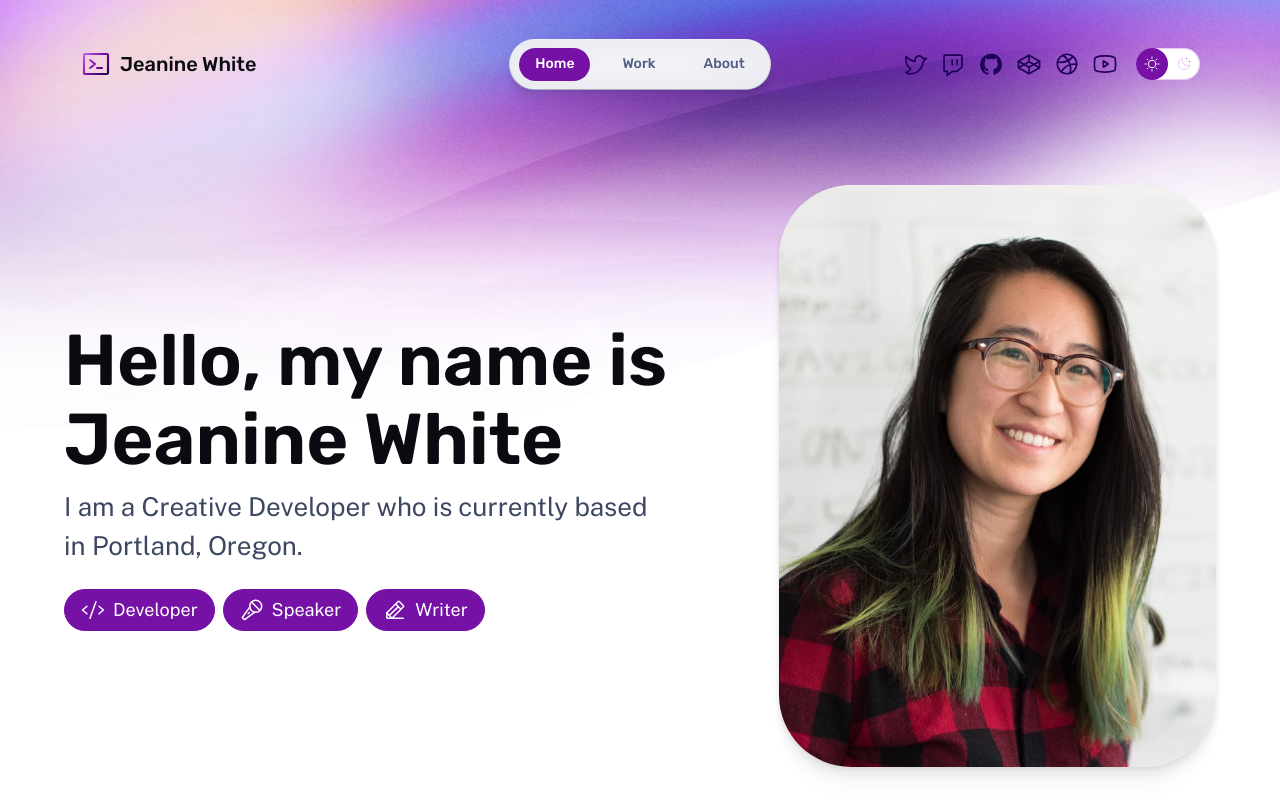
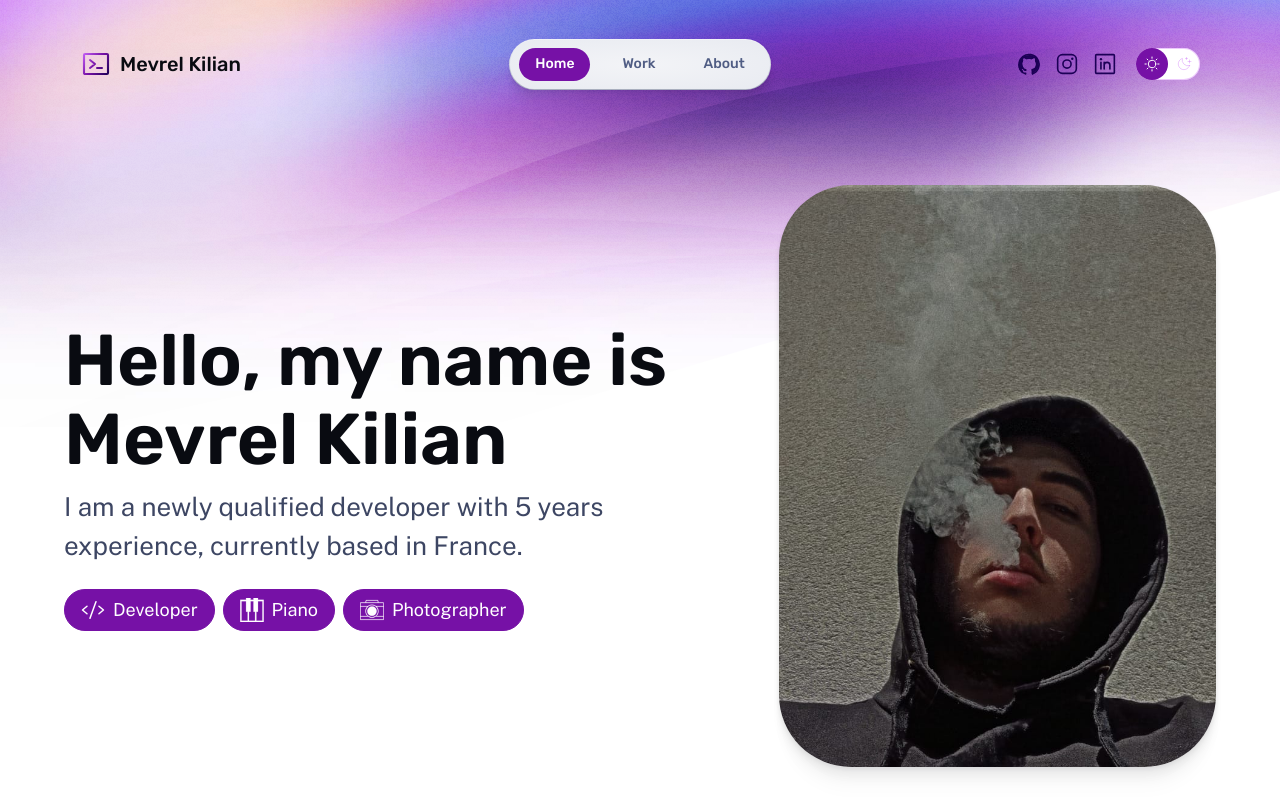
Before and after one commit to Redcroow/portfolio-pro, an Astro site: page / in a window 1280 px wide. Shown: the top 800 px of the page. Built offline with nearby package versions, Linux system fonts and the light colour scheme; Astro itself is replaced by a stand-in of ours.

Commit message:
feat(dev): begin update homepage add portrait update footer and header

```diff
--- a/package.json
+++ b/package.json
@@ -10,8 +10,8 @@
     "astro": "astro"
   },
   "dependencies": {
+    "@astrojs/check": "^0.4.1",
     "astro": "^4.3.3",
-    "@astrojs/check": "^0.4.1",
     "typescript": "^5.3.3"
   }
 }
--- a/src/components/Footer.astro
+++ b/src/components/Footer.astro
@@ -5,11 +5,7 @@ const currentYear = new Date().getFullYear();
 
 <footer>
 	<div class="group">
-		<p>
-			Designed & Developed in Portland with <a href="https://astro.build/">Astro</a>
-			<Icon icon="rocket-launch" size="1.2em" />
-		</p>
-		<p>&copy; {currentYear} Jeanine White</p>
+		<p>&copy; {currentYear} Mevrel Kilian</p>
 	</div>
 	<p class="socials">
 		<a href="https://twitter.com/me"> Twitter</a>
--- a/src/components/MainHead.astro
+++ b/src/components/MainHead.astro
@@ -7,8 +7,8 @@ interface Props {
 }
 
 const {
-	title = 'Jeanine White: Personal Site',
-	description = 'The personal site of Jeanine White',
+	title = 'Kilian Mevrel: Personal Site',
+	description = 'The personal site of Kilian Mevrel',
 } = Astro.props;
 ---
 
--- a/src/components/Nav.astro
+++ b/src/components/Nav.astro
@@ -12,12 +12,9 @@ const textLinks: { label: string; href: string }[] = [
 
 /** Icon links to social media — edit these with links to your profiles! */
 const iconLinks: { label: string; href: string; icon: keyof typeof iconPaths }[] = [
-	{ label: 'Twitter', href: 'https://twitter.com/me', icon: 'twitter-logo' },
-	{ label: 'Twitch', href: 'https://twitch.tv/me', icon: 'twitch-logo' },
 	{ label: 'GitHub', href: 'https://github.com/me', icon: 'github-logo' },
-	{ label: 'CodePen', href: 'https://codepen.io/me', icon: 'codepen-logo' },
-	{ label: 'dribbble', href: 'https://dribbble.com/me', icon: 'dribbble-logo' },
-	{ label: 'YouTube', href: 'https://www.youtube.com/@me/', icon: 'youtube-logo' },
+	{ label: 'Instagram', href: '', icon: 'instagram-logo'},
+	{ label: 'Linkedin', href: '', icon: 'linkedin-logo'},
 ];
 ---
 
@@ -25,7 +22,7 @@ const iconLinks: { label: string; href: string; icon: keyof typeof iconPaths }[]
 	<div class="menu-header">
 		<a href="/" class="site-title">
 			<Icon icon="terminal-window" color="var(--accent-regular)" size="1.6em" gradient />
-			Jeanine White
+			Mevrel Kilian
 		</a>
 		<menu-button>
 			<template>
--- a/src/pages/index.astro
+++ b/src/pages/index.astro
@@ -30,22 +30,22 @@ const projects = (await getCollection('work'))
 		<div class="wrapper stack gap-8 lg:gap-20">
 			<header class="hero">
 				<Hero
-					title="Hello, my name is Jeanine White"
-					tagline="I am a Creative Developer who is currently based in Portland, Oregon."
+					title="Hello, my name is Mevrel Kilian"
+					tagline="I am a newly qualified developer with 5 years experience, currently based in France."
 					align="start"
 				>
 					<div class="roles">
 						<Pill><Icon icon="code" size="1.33em" /> Developer</Pill>
-						<Pill><Icon icon="microphone-stage" size="1.33em" /> Speaker</Pill>
-						<Pill><Icon icon="pencil-line" size="1.33em" /> Writer</Pill>
+						<Pill><Icon icon="piano" size="1.33em" /> Piano</Pill>
+						<Pill><Icon icon="photographer" size="1.33em" /> Photographer</Pill>
 					</div>
 				</Hero>
 
 				<img
-					alt="Jeanine White smiling in a red plaid shirt and tortoise shell glasses"
+					alt="Portrait"
 					width="480"
 					height="620"
-					src="/assets/portrait.jpg"
+					src="/assets/portrait.jpeg"
 				/>
 			</header>
 
```
Also changed, not shown: src/components/IconPaths.ts (+3 -0 lines), public/assets/portrait.jpeg (added), public/assets/portrait.jpg (deleted), 1 other file.
